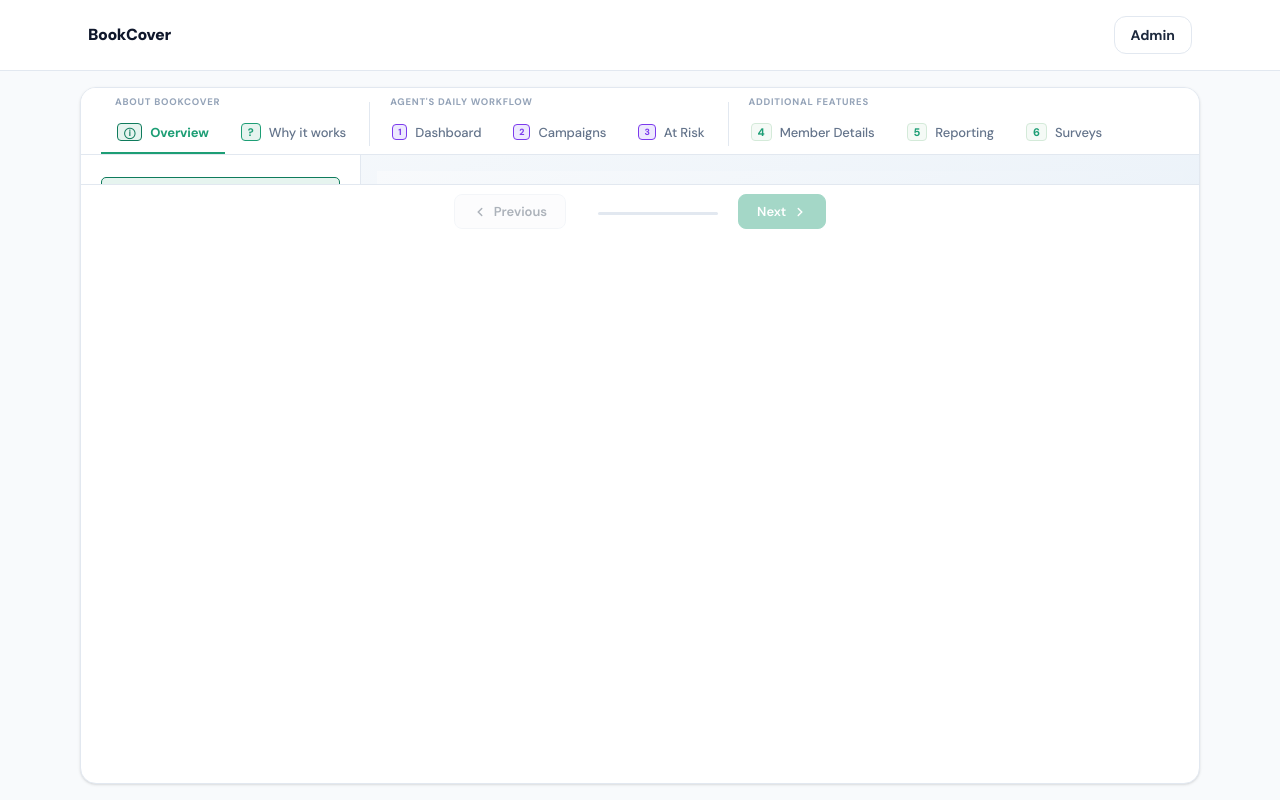
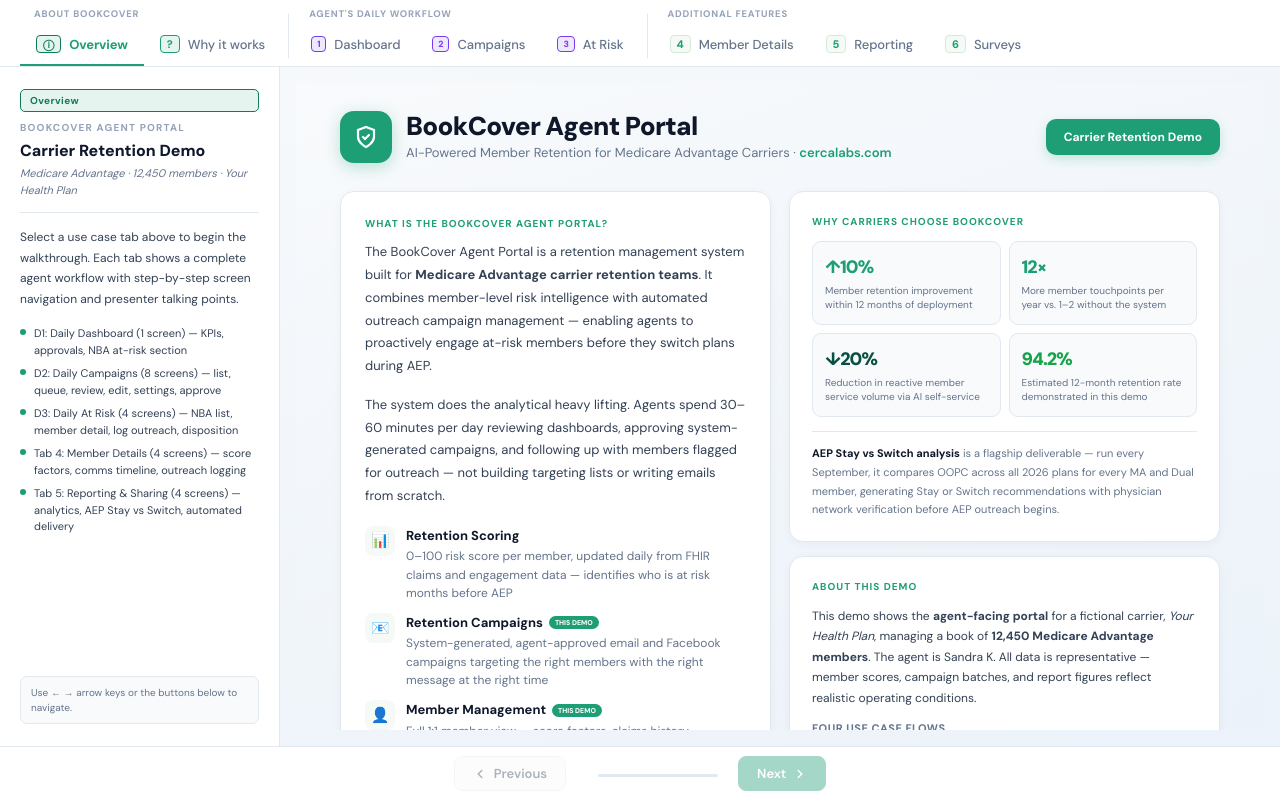
Before and after one commit to brett96/bookcover-agent-portal, a Next.js app: page /demo in a window 1280 px wide. Built offline with nearby package versions, Linux system fonts and the light colour scheme.

Commit message:
Updated Demo Viewport/fixed height

```diff
--- a/app/admin/demo/page.tsx
+++ b/app/admin/demo/page.tsx
@@ -2,7 +2,7 @@
 
 export default function AdminDemoPage() {
   return (
-    <div className="flex h-[calc(100vh-0px)] flex-col">
+    <div className="flex h-full min-h-0 flex-col">
       <div className="border-b border-slate-200 bg-white px-8 py-5">
         <div className="text-sm font-black text-slate-900">
           Agent Portal Demo
@@ -11,8 +11,8 @@
           Embedded mockup: <code className="font-mono">BookCover_Admin_Demo_v57.html</code>
         </div>
       </div>
-      <div className="flex-1 p-4">
-        <DemoFrame className="h-full" />
+      <div className="flex min-h-0 flex-1 flex-col p-4">
+        <DemoFrame className="min-h-0 flex-1" />
       </div>
     </div>
   );
--- a/app/admin/layout.tsx
+++ b/app/admin/layout.tsx
@@ -12,7 +12,7 @@
   if (!session?.user) redirect("/login");
 
   return (
-    <div className="flex min-h-full flex-1 bg-slate-50">
+    <div className="flex h-dvh overflow-hidden bg-slate-50">
       <aside className="w-72 border-r border-slate-200 bg-white">
         <div className="p-5">
           <div className="text-[10px] font-extrabold tracking-[0.22em] text-emerald-700/80">
@@ -52,7 +52,9 @@
           </div>
         </nav>
       </aside>
-      <main className="flex-1">{children}</main>
+      <main className="flex min-h-0 flex-1 flex-col overflow-hidden">
+        {children}
+      </main>
     </div>
   );
 }
--- /dev/null
+++ b/app/demo/layout.tsx
@@ -0,0 +1,7 @@
+export default function DemoLayout({
+  children,
+}: {
+  children: React.ReactNode;
+}) {
+  return <div className="h-dvh overflow-hidden">{children}</div>;
+}
--- a/app/demo/page.tsx
+++ b/app/demo/page.tsx
@@ -1,27 +1,9 @@
 import DemoFrame from "@/components/demo-frame";
-import Link from "next/link";
 
 export default function DemoPage() {
   return (
-    <div className="flex min-h-screen flex-col bg-slate-50">
-      <header className="border-b border-slate-200 bg-white">
-        <div className="mx-auto flex w-full max-w-6xl items-center justify-between px-6 py-4">
-          <Link href="/" className="font-black tracking-tight text-slate-900">
-            BookCover
-          </Link>
-          <div className="flex items-center gap-3">
-            <Link
-              href="/login"
-              className="rounded-xl border border-slate-200 bg-white px-4 py-2 text-sm font-bold text-slate-800 hover:bg-slate-50"
-            >
-              Admin
-            </Link>
-          </div>
-        </div>
-      </header>
-      <div className="mx-auto flex w-full max-w-6xl flex-1 flex-col p-4 min-h-0">
-        <DemoFrame className="flex-1 min-h-0" />
-      </div>
+    <div className="flex h-dvh flex-col overflow-hidden">
+      <DemoFrame className="h-full min-h-0 flex-1 rounded-none border-0 shadow-none" />
     </div>
   );
 }
--- a/app/layout.tsx
+++ b/app/layout.tsx
@@ -29,7 +29,7 @@
       lang="en"
       className={`${dmSans.variable} ${jetbrainsMono.variable} h-full antialiased`}
     >
-      <body className="min-h-full flex flex-col">{children}</body>
+      <body className="flex h-full min-h-0 flex-col">{children}</body>
     </html>
   );
 }
--- a/components/demo-frame.tsx
+++ b/components/demo-frame.tsx
@@ -11,7 +11,7 @@
       <iframe
         title="BookCover Agent Portal Demo"
         src="/agent-portal-demo.html"
-        className="h-full w-full"
+        className="block h-full w-full border-0"
       />
     </div>
   );
```
